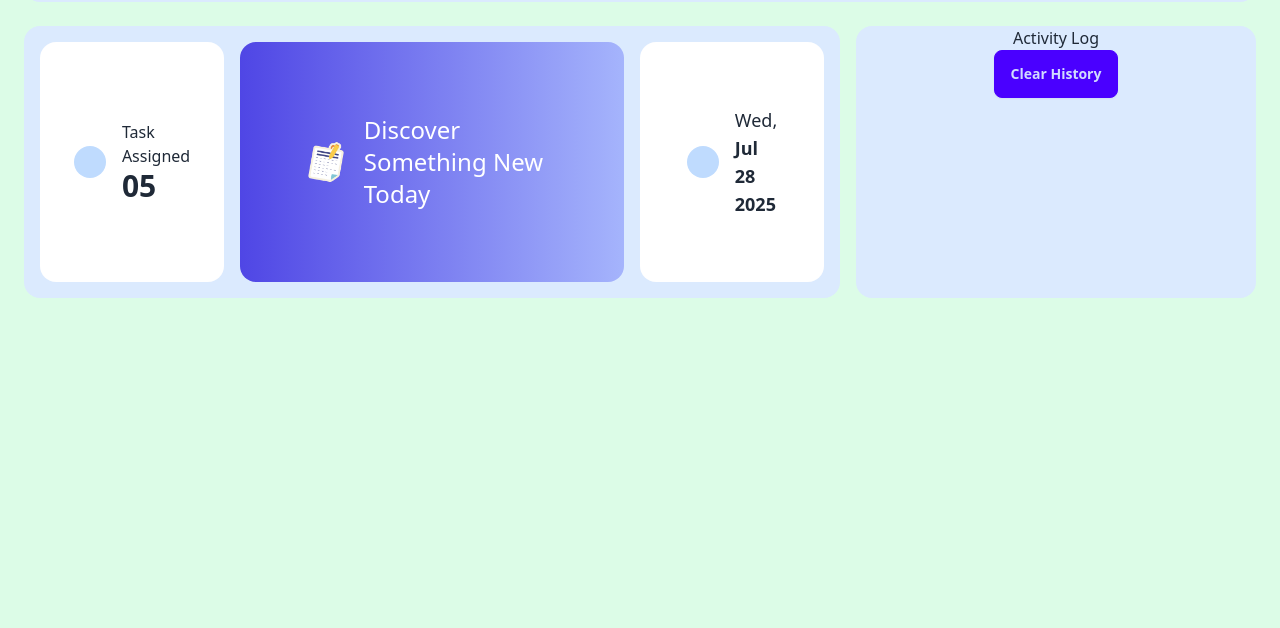
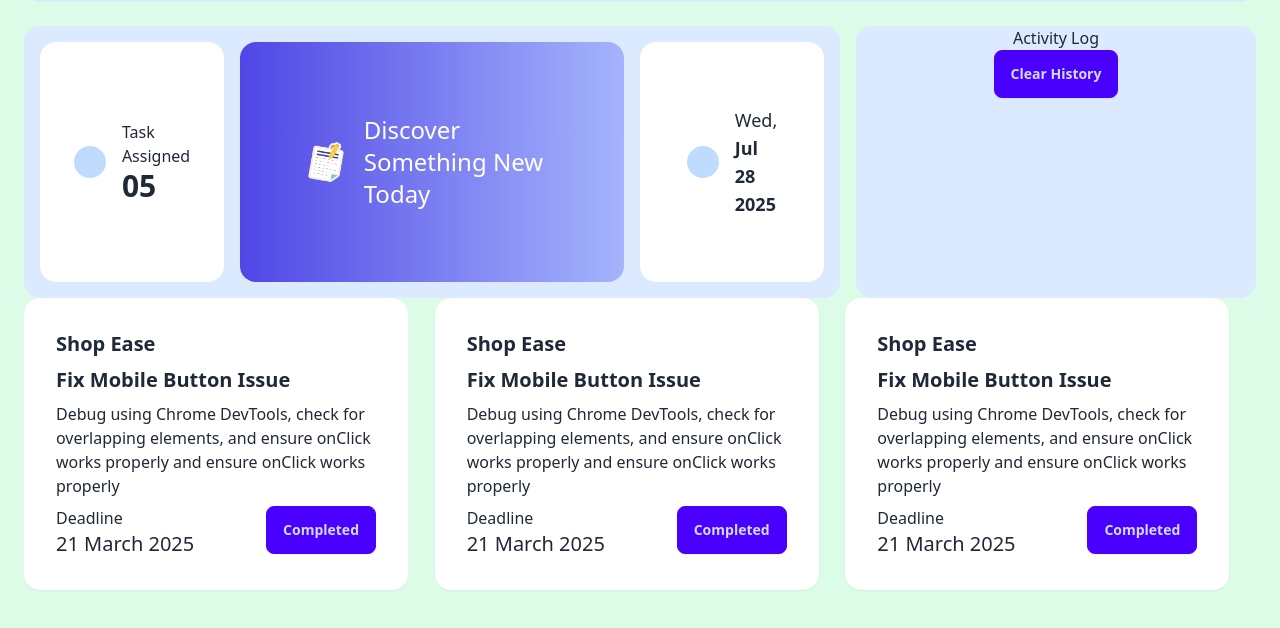
Before and after one commit to jewel-barua-code/devboard, a plain HTML site: page index.html in a window 1280 px wide. Shown: the part 122-750 px from the top of the page. Drawn offline with nearby package versions, Linux system fonts and the light colour scheme.

Commit message:
project is updated

```diff
--- a/index.html
+++ b/index.html
@@ -49,12 +49,11 @@
           </div>
         </div>
       </div>
-    </section>
       <main class="container mx-auto">
         <!-- Task Section -->
         <div class="mt-6">
           <div class="grid grid-cols-3 gap-4">
-          <div class="col-span-2 bg-blue-100 p-4 rounded-2xl">
+            <div class="col-span-2 p-4 bg-blue-100 rounded-2xl">
               <div class="grid grid-cols-4 gap-4">
                 <div
                   class="flex items-center justify-center bg-base-100 p-16 gap-4 rounded-2xl col-span-1"
@@ -98,8 +97,65 @@
             </div>
           </div>
         </div>
-      <div></div>
+        <!-- Card Section -->
+        <div>
+          <div class="grid grid-cols-3">
+            <div class="card w-96 bg-base-100 card-md shadow-sm">
+              <div class="card-body">
+                <h2 class="card-title">Shop Ease</h2>
+                <h2 class="card-title">Fix Mobile Button Issue</h2>
+                <p>
+                  Debug using Chrome DevTools, check for overlapping elements, and
+                  ensure onClick works properly and ensure onClick works properly
+                </p>
+                <div class="justify-end card-actions">
+                  <p>
+                    Deadline <br />
+                    <span class="text-xl text-bold">21 March 2025</span>
+                  </p>
+                  <button class="btn btn-primary">Completed</button>
+                </div>
+              </div>
+            </div>
+            <div class="card w-96 bg-base-100 card-md shadow-sm">
+              <div class="card-body">
+                <h2 class="card-title">Shop Ease</h2>
+                <h2 class="card-title">Fix Mobile Button Issue</h2>
+                <p>
+                  Debug using Chrome DevTools, check for overlapping elements, and
+                  ensure onClick works properly and ensure onClick works properly
+                </p>
+                <div class="justify-end card-actions">
+                  <p>
+                    Deadline <br />
+                    <span class="text-xl text-bold">21 March 2025</span>
+                  </p>
+                  <button class="btn btn-primary">Completed</button>
+                </div>
+              </div>
+            </div>
+            <div class="card w-96 bg-base-100 card-md shadow-sm">
+              <div class="card-body">
+                <h2 class="card-title">Shop Ease</h2>
+                <h2 class="card-title">Fix Mobile Button Issue</h2>
+                <p>
+                  Debug using Chrome DevTools, check for overlapping elements, and
+                  ensure onClick works properly and ensure onClick works properly
+                </p>
+                <div class="justify-end card-actions">
+                  <p>
+                    Deadline <br />
+                    <span class="text-xl text-bold">21 March 2025</span>
+                  </p>
+                  <button class="btn btn-primary">Completed</button>
+                </div>
+              </div>
+            </div>
+          </div>
+        </div>
       </main>
+    </section>
+
     <script src="script.js"></script>
   </body>
 </html>
```
Lines whose indentation alone changed are shown as unchanged.
